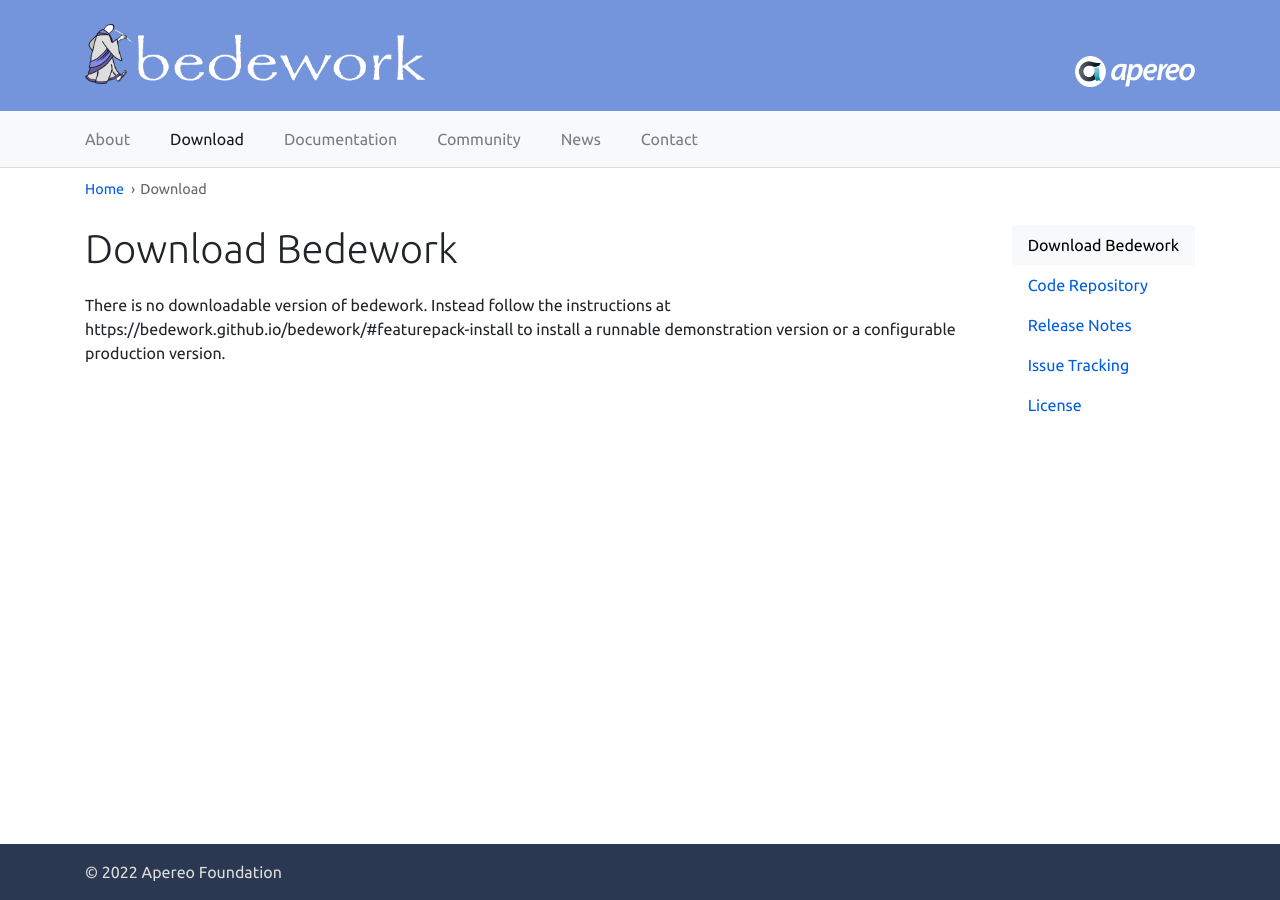
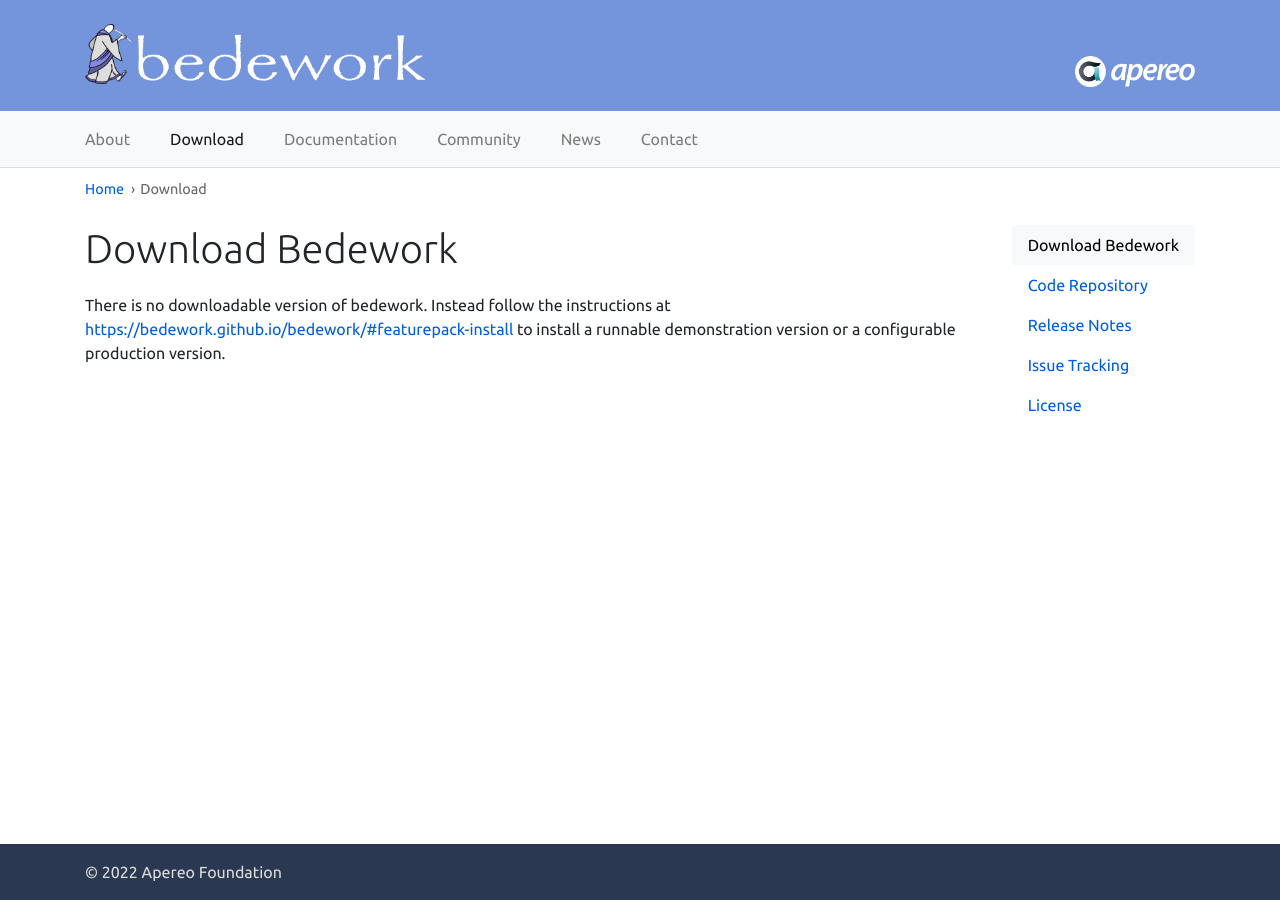
Before and after one commit to Bedework/bedework.github.io, a Jekyll site: the page built from _pages/download/index.html, in a window 1280 px wide. Built offline with Jekyll 4.4.1, drawn with Linux system fonts in a browser that asks for light colours; nearby versions of some CDN libraries; some of the changed lines change nothing that is shown.

Commit message:
More docs

```diff
--- a/_pages/download/index.html
+++ b/_pages/download/index.html
@@ -8,7 +8,7 @@
 
 <p>
 There is no downloadable version of bedework. Instead follow the
-instructions at https://bedework.github.io/bedework/#featurepack-install
+instructions at <a href="https://bedework.github.io/bedework/#featurepack-install">https://bedework.github.io/bedework/#featurepack-install</a>
 to install a runnable demonstration version or a configurable production
 version.
 </p>
```
